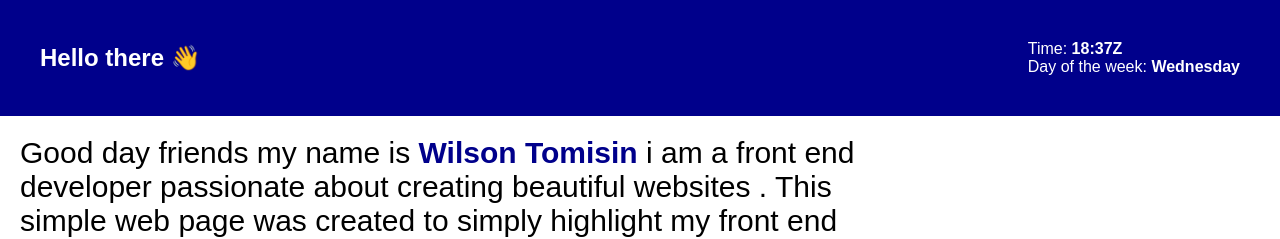
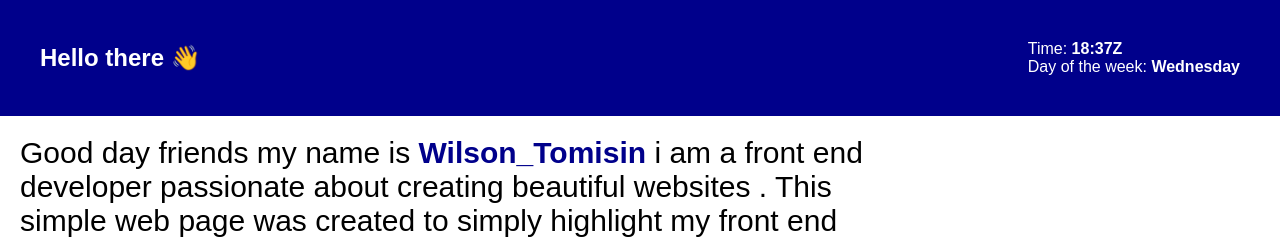
Before and after one commit to WilsonTomisin/hng11-task1, a plain HTML site: page index.html in a window 1280 px wide. Shown: the top 239 px of the page. Drawn offline with Linux system fonts and the light colour scheme.

Commit message:
new chng

```diff
--- a/index.html
+++ b/index.html
@@ -18,7 +18,7 @@
 
    </nav>
 
-    <p class="intro">Good day friends my name is <span data-testid ='slackDisplayName'> Wilson Tomisin</span>
+    <p class="intro">Good day friends my name is <span data-testid ='slackDisplayName'> Wilson_Tomisin</span>
         <!-- <h2 data-testid ='slackEmail'> tommywilson972@gmail.com</h2> -->i am a front end developer passionate about creating beautiful websites . This simple web page was created to simply highlight my front end goals for the next 2 years.
     </p>
 
```
